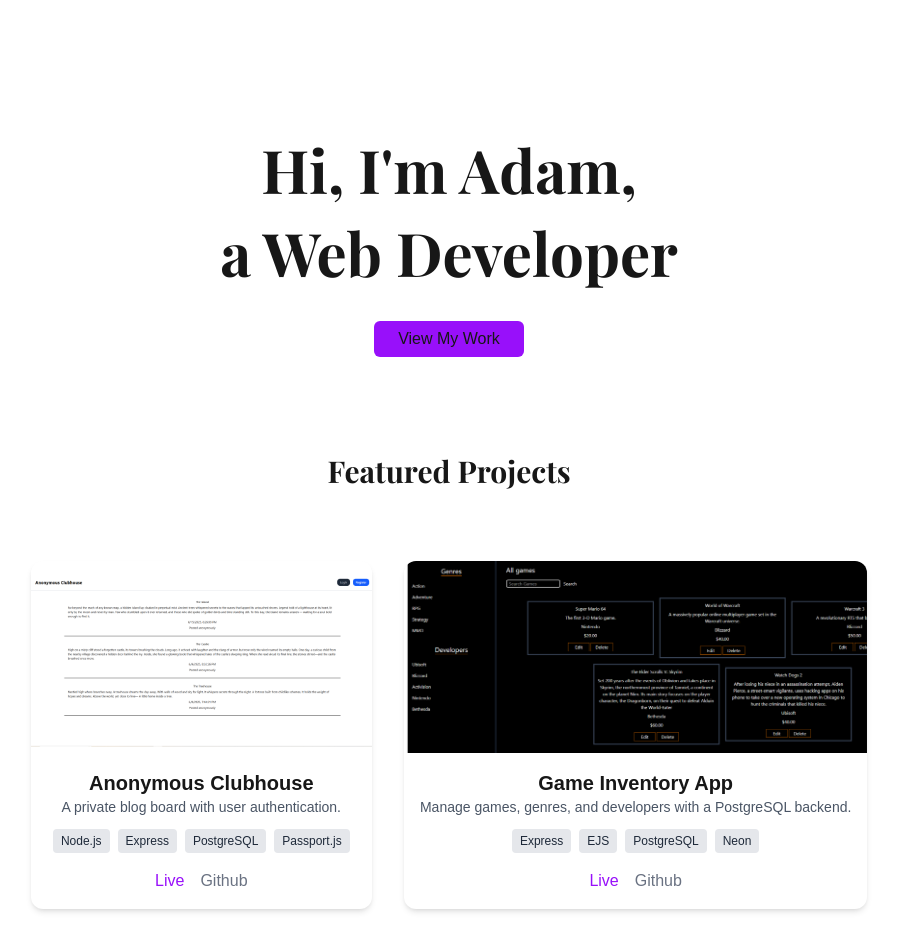
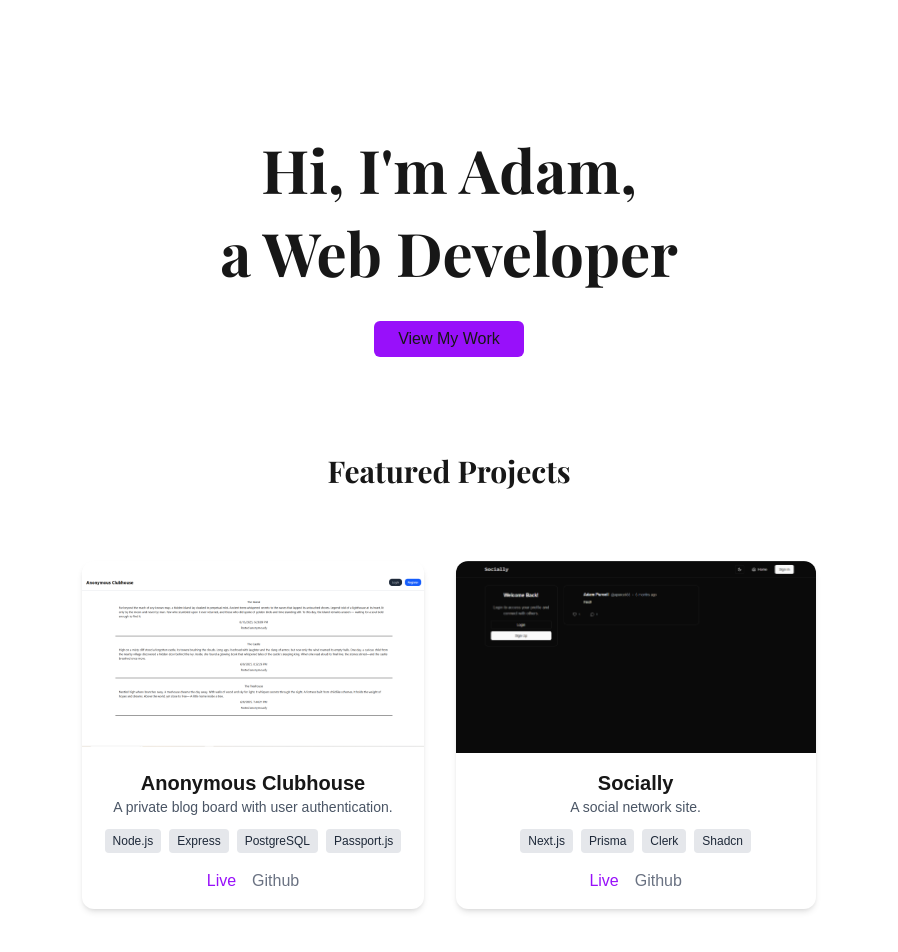
Before and after one commit to Apurcell88/portfolio, a Next.js app: page / in a window 1280 px wide. Shown: the top 952 px of the page, without its empty margins (191-1089 px from the left). Built offline with nearby package versions, Linux system fonts and the light colour scheme.

Commit message:
Ready for deployment.

```diff
--- a/data/projects.js
+++ b/data/projects.js
@@ -8,12 +8,11 @@ export const projects = [
     github: "https://github.com/Apurcell88/anonymous-clubhouse",
   },
   {
-    title: "Game Inventory App",
-    description:
-      "Manage games, genres, and developers with a PostgreSQL backend.",
-    image: "/images/projects/game-inventory.png",
-    tags: ["Express", "EJS", "PostgreSQL", "Neon"],
-    link: "https://inventory-qdst.onrender.com/",
-    github: "https://github.com/Apurcell88/Inventory",
+    title: "Socially",
+    description: "A social network site.",
+    image: "/images/projects/socially.png",
+    tags: ["Next.js", "Prisma", "Clerk", "Shadcn"],
+    link: "https://socially-eight-sage.vercel.app/",
+    github: "https://github.com/Apurcell88/socially",
   },
 ];
```
